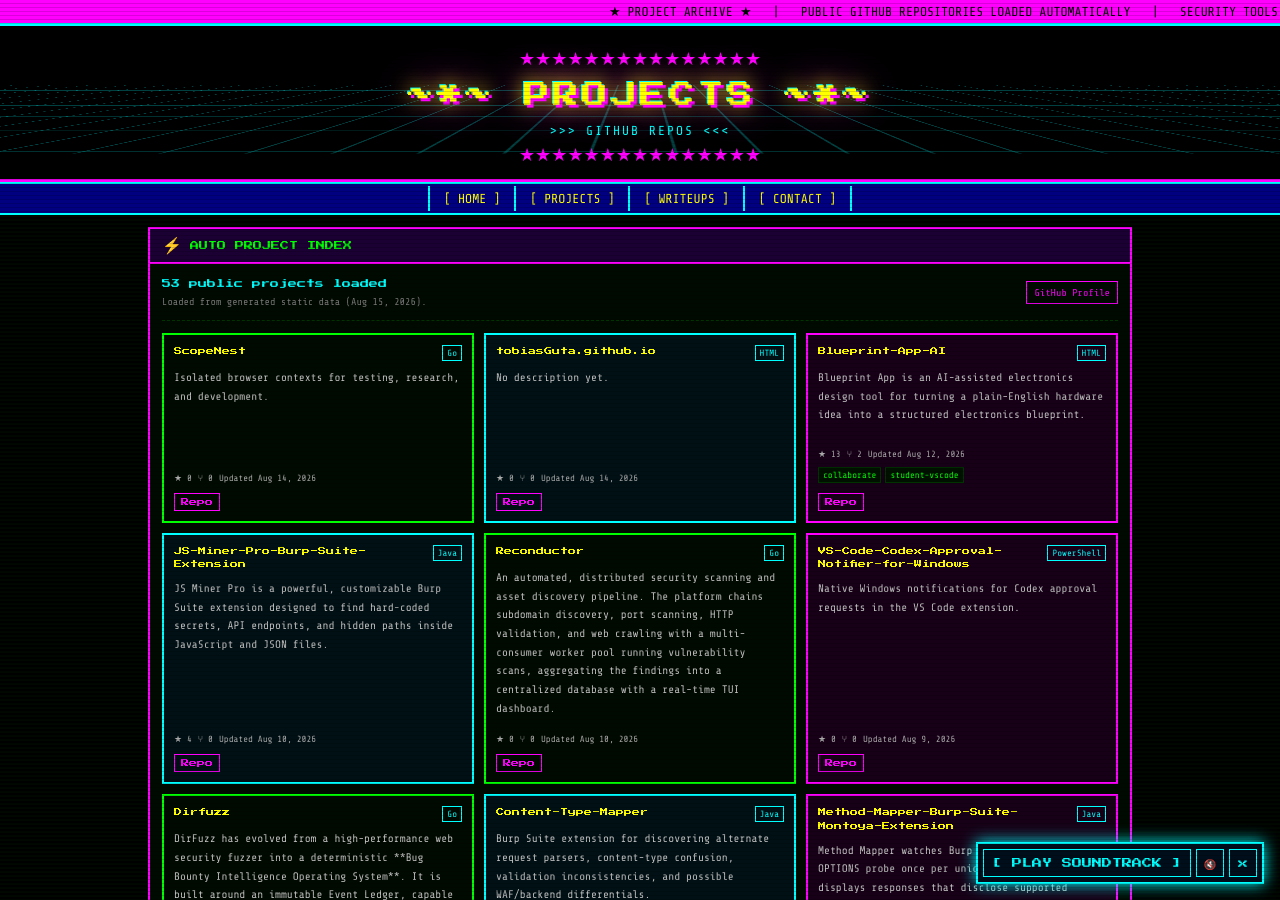
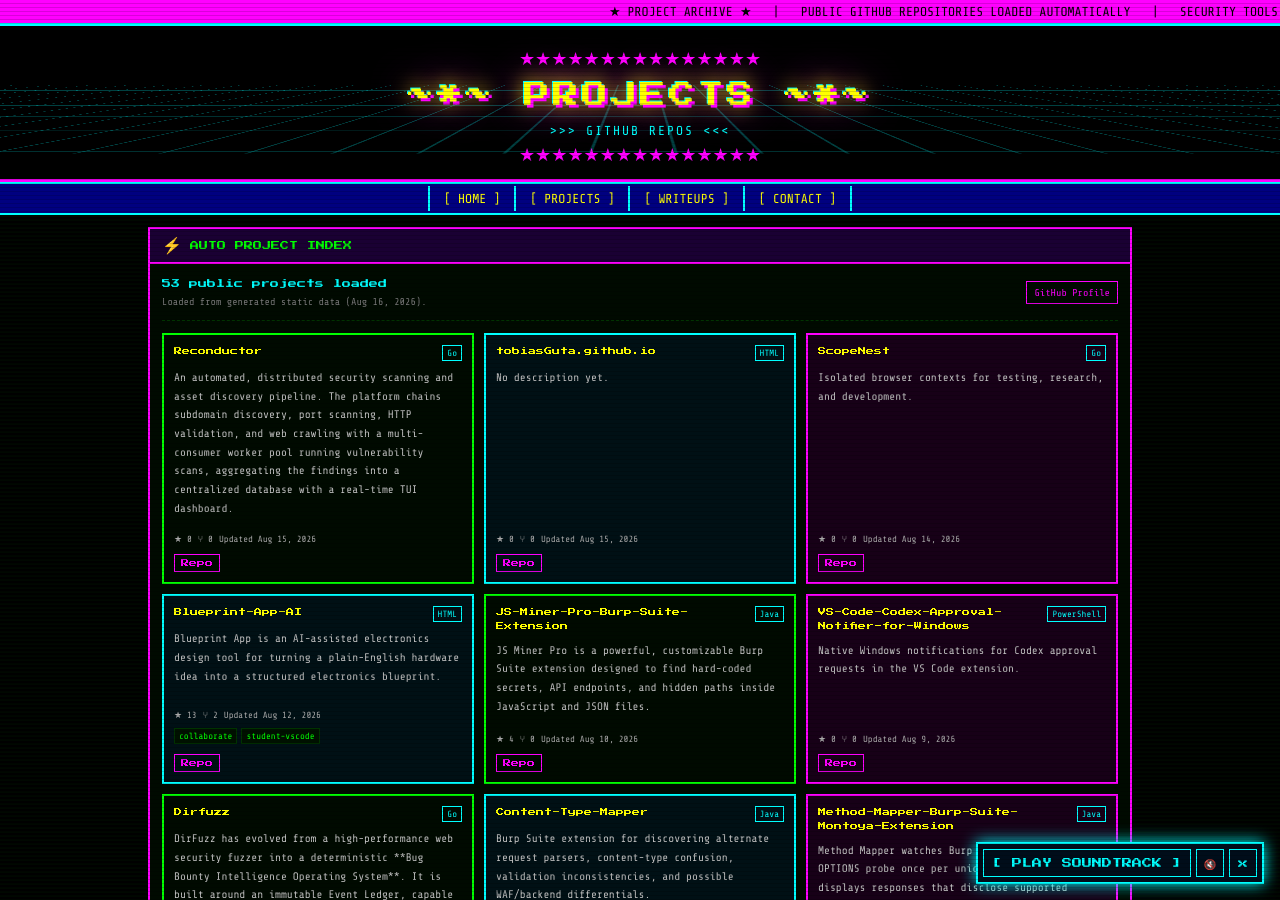
Before and after one commit to tobiasGuta/tobiasGuta.github.io, a Jekyll site: the page built from projects.html, in a window 1280 px wide and 900 px high. Built offline with Jekyll 4.4.1, drawn with Linux system fonts in a browser that asks for light colours; part of the change alters nothing that is shown.

```diff
--- a/assets/data/projects.json
+++ b/assets/data/projects.json
@@ -1,18 +1,18 @@
 {
   "owner": "tobiasGuta",
   "source": "github_api",
-  "generated_at": "2026-08-15T08:43:51.106518+00:00",
+  "generated_at": "2026-08-16T08:45:40.356756+00:00",
   "projects": [
     {
-      "name": "ScopeNest",
-      "description": "Isolated browser contexts for testing, research, and development.",
-      "html_url": "https://github.com/tobiasGuta/ScopeNest",
+      "name": "Reconductor",
+      "description": "An automated, distributed security scanning and asset discovery pipeline. The platform chains subdomain discovery, port scanning, HTTP validation, and web crawling with a multi-consumer worker pool running vulnerability scans, aggregating the findings into a centralized database with a real-time TUI dashboard.",
+      "html_url": "https://github.com/tobiasGuta/Reconductor",
       "homepage": null,
       "language": "Go",
       "topics": [],
       "stargazers_count": 0,
       "forks_count": 0,
-      "updated_at": "2026-08-14T18:30:21Z",
+      "updated_at": "2026-08-15T22:34:30Z",
       "fork": false,
       "archived": false
     },
@@ -25,7 +25,20 @@
       "topics": [],
       "stargazers_count": 0,
       "forks_count": 0,
-      "updated_at": "2026-08-14T09:19:20Z",
+      "updated_at": "2026-08-15T08:43:55Z",
+      "fork": false,
+      "archived": false
+    },
+    {
+      "name": "ScopeNest",
+      "description": "Isolated browser contexts for testing, research, and development.",
+      "html_url": "https://github.com/tobiasGuta/ScopeNest",
+      "homepage": null,
+      "language": "Go",
+      "topics": [],
+      "stargazers_count": 0,
+      "forks_count": 0,
+      "updated_at": "2026-08-14T18:30:21Z",
       "fork": false,
       "archived": false
     },
@@ -55,19 +68,6 @@
       "stargazers_count": 4,
       "forks_count": 0,
       "updated_at": "2026-08-10T12:45:13Z",
-      "fork": false,
-      "archived": false
-    },
-    {
-      "name": "Reconductor",
-      "description": "An automated, distributed security scanning and asset discovery pipeline. The platform chains subdomain discovery, port scanning, HTTP validation, and web crawling with a multi-consumer worker pool running vulnerability scans, aggregating the findings into a centralized database with a real-time TUI dashboard.",
-      "html_url": "https://github.com/tobiasGuta/Reconductor",
-      "homepage": null,
-      "language": "Go",
-      "topics": [],
-      "stargazers_count": 0,
-      "forks_count": 0,
-      "updated_at": "2026-08-10T04:56:57Z",
       "fork": false,
       "archived": false
     },
```
